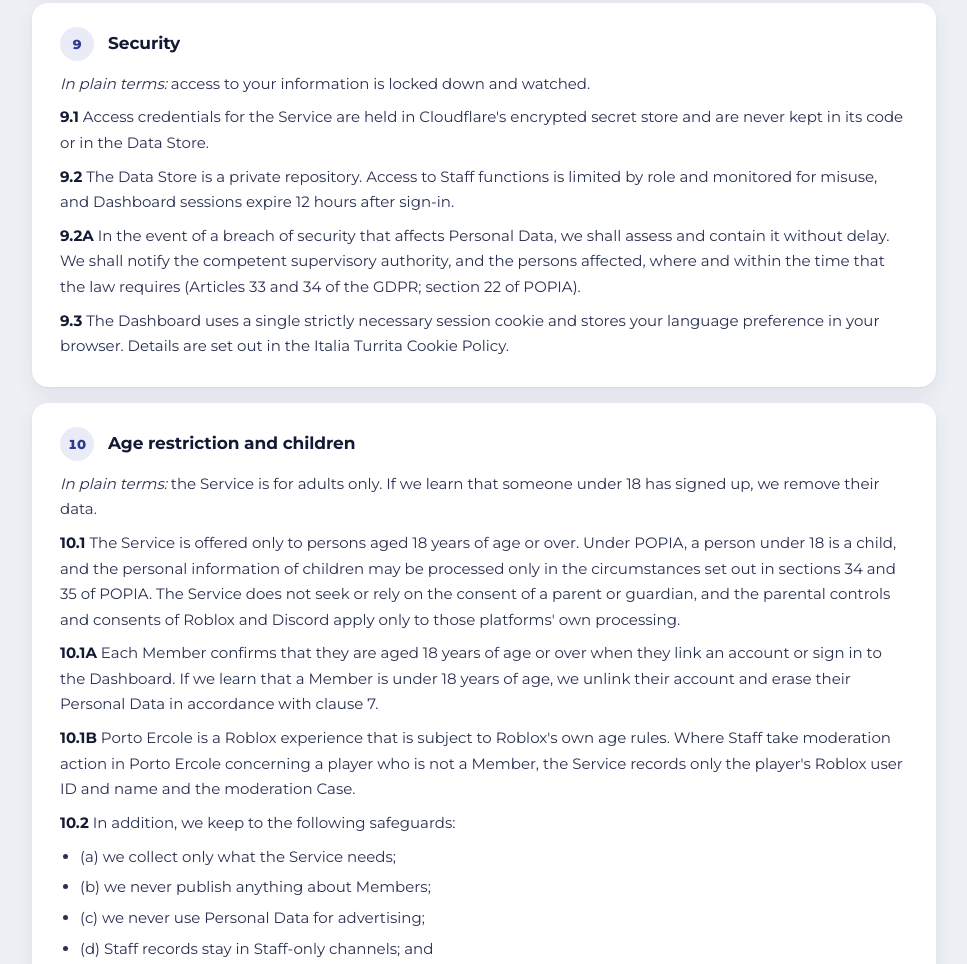
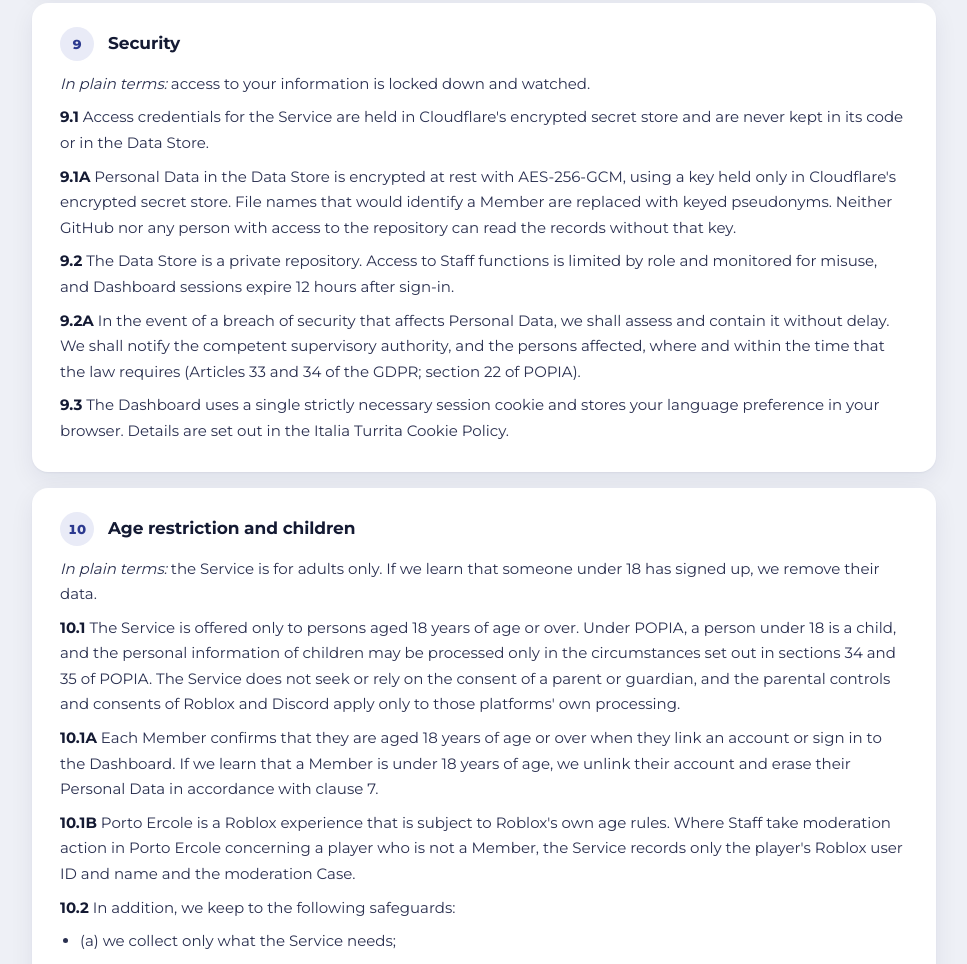
Before and after one commit to ItaliaTurrita/italiaturrita.github.io, a plain HTML site: page privacy/index.html in a window 1280 px wide. Shown: the part 7771-8735 px from the top of the page, without its empty margins (296-1263 px from the left). Drawn offline with Linux system fonts and the light colour scheme.

Commit message:
Privacy Policy: encryption at rest

```diff
--- a/privacy/index.html
+++ b/privacy/index.html
@@ -157,6 +157,7 @@ footer{margin-top:28px;color:var(--muted);font-size:12.5px;text-align:center}
 </section>
 <section class="card" aria-labelledby="9-security"><h2 id="9-security"><span class="num" aria-hidden="true">9</span><span><span class="sr">9. </span>Security</span></h2><p><em>In plain terms:</em> access to your information is locked down and watched.</p>
 <p><strong>9.1</strong> Access credentials for the Service are held in Cloudflare&#39;s encrypted secret store and are never kept in its code or in the Data Store.</p>
+<p><strong>9.1A</strong> Personal Data in the Data Store is encrypted at rest with AES-256-GCM, using a key held only in Cloudflare&#39;s encrypted secret store. File names that would identify a Member are replaced with keyed pseudonyms. Neither GitHub nor any person with access to the repository can read the records without that key.</p>
 <p><strong>9.2</strong> The Data Store is a private repository. Access to Staff functions is limited by role and monitored for misuse, and Dashboard sessions expire 12 hours after sign-in.</p>
 <p><strong>9.2A</strong> In the event of a breach of security that affects Personal Data, we shall assess and contain it without delay. We shall notify the competent supervisory authority, and the persons affected, where and within the time that the law requires (Articles 33 and 34 of the GDPR; section 22 of POPIA).</p>
 <p><strong>9.3</strong> The Dashboard uses a single strictly necessary session cookie and stores your language preference in your browser. Details are set out in the Italia Turrita Cookie Policy.</p>
```
